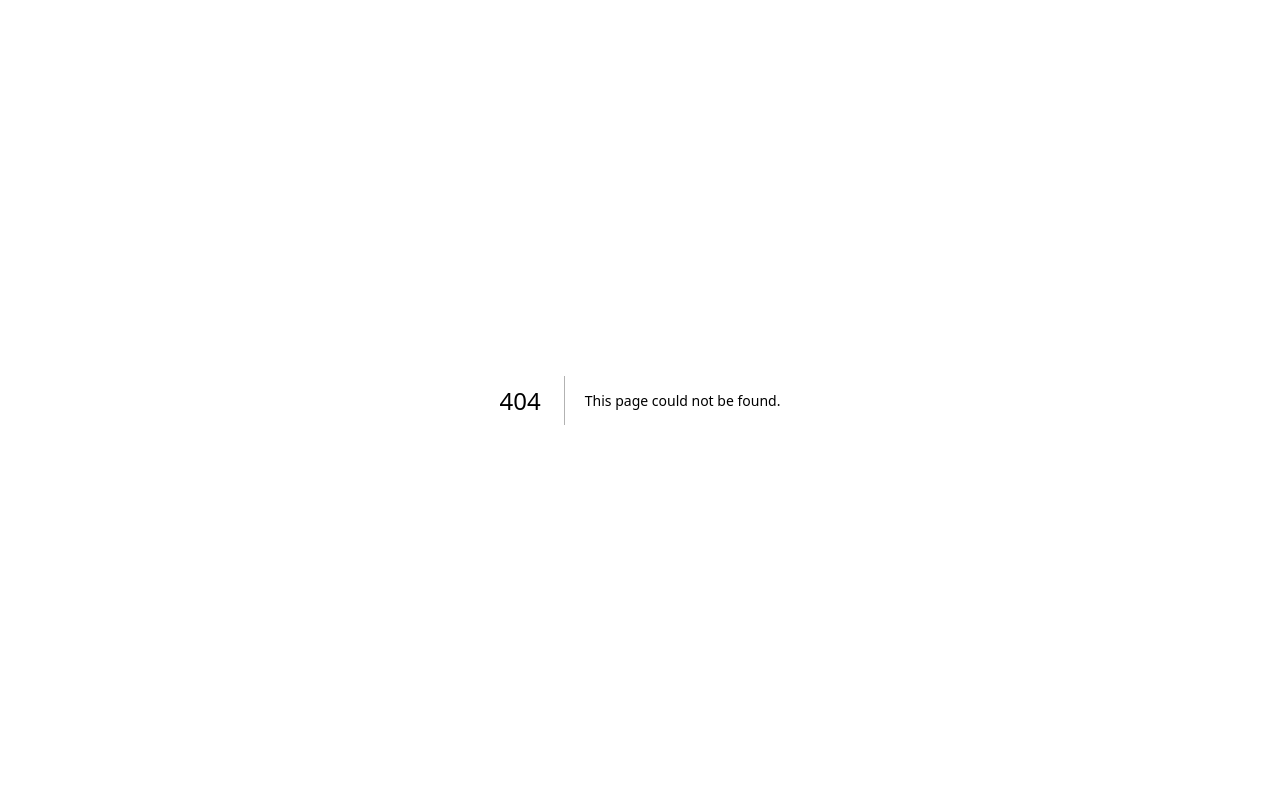
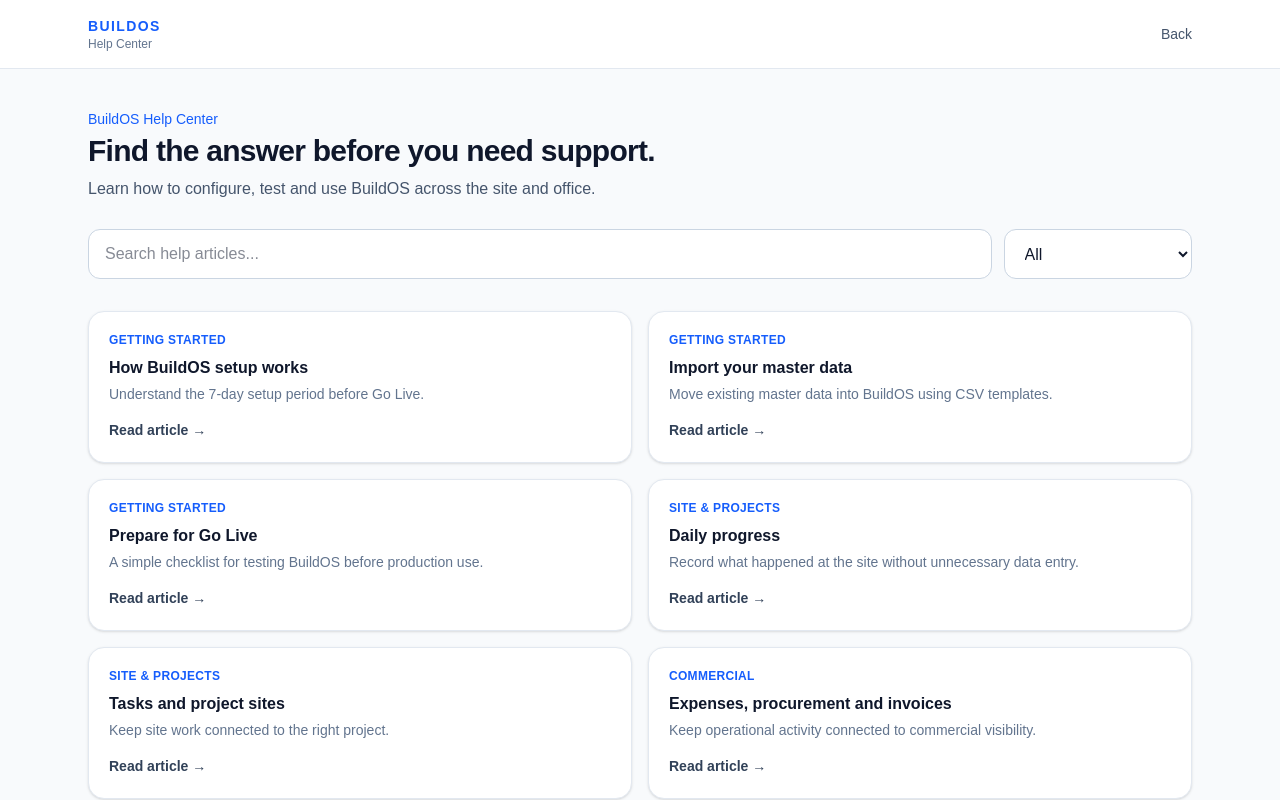
Before and after one commit to Manikumar-RMN/buildos, a Next.js app: page /help in a window 1280 px wide. Before the commit this address had no page. Shown: the top 800 px of the page. Built offline with nearby package versions, Linux system fonts and the light colour scheme.

Commit message:
Add BuildOS help center

```diff
--- /dev/null
+++ b/src/app/help/page.tsx
@@ -0,0 +1,42 @@
+'use client'
+
+import { useMemo, useState } from 'react'
+import { useRouter } from 'next/navigation'
+
+type Article = { category: string; title: string; summary: string; steps: string[]; href?: string }
+
+const articles: Article[] = [
+  { category: 'Getting started', title: 'How BuildOS setup works', summary: 'Understand the 7-day setup period before Go Live.', steps: ['Review your workspace configuration.', 'Import existing customers, vendors, workers and materials if needed.', 'Create a real project and connect its site.', 'Test daily progress, tasks, labour, materials and commercial workflows.', 'When your team is confident, return to Setup and choose Go Live.'], href: '/setup' },
+  { category: 'Getting started', title: 'Import your master data', summary: 'Move existing master data into BuildOS using CSV templates.', steps: ['Open Master Data Import from Setup.', 'Choose Customers, Vendors, Workers or Materials.', 'Download the matching template.', 'Fill the required columns and save as CSV.', 'Upload the file and fix any validation errors.', 'Import only after every row is marked Ready.'], href: '/import' },
+  { category: 'Getting started', title: 'Prepare for Go Live', summary: 'A simple checklist for testing BuildOS before production use.', steps: ['Make sure your project and site are ready.', 'Create sample setup transactions and test the workflows your team will use.', 'Train the people who will use BuildOS at the site and office.', 'Review the Setup Progress checklist.', 'Only the workspace Owner should complete Go Live.'], href: '/setup/progress' },
+  { category: 'Site & projects', title: 'Daily progress', summary: 'Record what happened at the site without unnecessary data entry.', steps: ['Open Daily Progress for the project site.', 'Add the work completed and relevant notes.', 'Record labour or material activity when needed.', 'Attach photos when they help explain progress.', 'Save the update so the project record stays current.'], href: '/daily-progress' },
+  { category: 'Site & projects', title: 'Tasks and project sites', summary: 'Keep site work connected to the right project.', steps: ['Create the project first.', 'Add or connect its project site.', 'Create tasks and assign them to the responsible team member.', 'Update task status as work progresses.'], href: '/tasks' },
+  { category: 'Commercial', title: 'Expenses, procurement and invoices', summary: 'Keep operational activity connected to commercial visibility.', steps: ['Record project expenses as they occur.', 'Create procurement records when materials need to be purchased.', 'Record receipts against purchase orders where applicable.', 'Create invoices and record payments separately from BuildOS subscription billing.', 'Use Reports to review project and commercial information.'], href: '/reports' },
+  { category: 'Troubleshooting', title: 'I cannot continue during setup', summary: 'What to do when your setup period has expired.', steps: ['Check the Setup page for the current workspace status.', 'If setup has expired, request an extension with the number of days you need.', 'Add a short reason so the implementation or platform team understands the request.', 'Wait for the request to be reviewed before continuing setup.'], href: '/setup' },
+]
+
+export default function HelpPage() {
+  const router = useRouter()
+  const [query, setQuery] = useState('')
+  const [category, setCategory] = useState('All')
+  const [selected, setSelected] = useState<Article | null>(null)
+
+  const categories = ['All', ...Array.from(new Set(articles.map(article => article.category)))]
+  const filtered = useMemo(() => articles.filter(article => {
+    const matchesCategory = category === 'All' || article.category === category
+    const text = `${article.title} ${article.summary} ${article.steps.join(' ')}`.toLowerCase()
+    return matchesCategory && text.includes(query.toLowerCase().trim())
+  }), [category, query])
+
+  return <main className="min-h-screen bg-slate-50 text-slate-900">
+    <header className="border-b border-slate-200 bg-white"><div className="mx-auto flex max-w-6xl items-center justify-between px-6 py-4"><div><div className="text-sm font-bold tracking-widest text-blue-600">BUILDOS</div><div className="text-xs text-slate-500">Help Center</div></div><button onClick={() => router.back()} className="text-sm font-medium text-slate-600 hover:text-slate-900">Back</button></div></header>
+    <div className="mx-auto max-w-6xl px-6 py-10">
+      <div className="max-w-3xl"><p className="text-sm font-medium text-blue-600">BuildOS Help Center</p><h1 className="mt-1 text-3xl font-bold tracking-tight">Find the answer before you need support.</h1><p className="mt-2 text-slate-600">Learn how to configure, test and use BuildOS across the site and office.</p></div>
+      <div className="mt-7 flex flex-col gap-3 md:flex-row"><input value={query} onChange={e => setQuery(e.target.value)} placeholder="Search help articles..." className="w-full rounded-xl border border-slate-300 bg-white px-4 py-3 text-slate-900 outline-none focus:border-blue-500"/><select value={category} onChange={e => setCategory(e.target.value)} className="rounded-xl border border-slate-300 bg-white px-4 py-3 text-slate-900 md:w-56">{categories.map(item => <option key={item}>{item}</option>)}</select></div>
+      <div className="mt-8 grid gap-4 md:grid-cols-2">{filtered.map(article => <button key={article.title} onClick={() => setSelected(article)} className="rounded-2xl border border-slate-200 bg-white p-5 text-left shadow-sm transition hover:border-blue-200 hover:shadow"><p className="text-xs font-semibold uppercase tracking-wide text-blue-600">{article.category}</p><h2 className="mt-2 font-semibold">{article.title}</h2><p className="mt-1 text-sm text-slate-500">{article.summary}</p><span className="mt-4 inline-block text-sm font-semibold text-slate-700">Read article →</span></button>)}</div>
+      {!filtered.length && <div className="mt-8 rounded-2xl border border-slate-200 bg-white p-8 text-center text-sm text-slate-500">No help articles match your search. Try a different phrase.</div>}
+      <div className="mt-10 rounded-2xl border border-blue-200 bg-blue-50 p-5"><h2 className="font-semibold">Need help with your workspace?</h2><p className="mt-1 text-sm text-slate-600">If an issue cannot be resolved from the Help Center, contact your BuildOS implementation or support team.</p></div>
+    </div>
+    {selected && <div className="fixed inset-0 z-50 bg-slate-900/40 p-4 md:p-10" onClick={() => setSelected(null)}><div className="mx-auto max-h-full max-w-2xl overflow-y-auto rounded-2xl bg-white p-6 shadow-xl" onClick={e => e.stopPropagation()}><div className="flex items-start justify-between gap-4"><div><p className="text-xs font-semibold uppercase tracking-wide text-blue-600">{selected.category}</p><h2 className="mt-1 text-2xl font-bold">{selected.title}</h2></div><button onClick={() => setSelected(null)} className="rounded-lg px-3 py-1 text-slate-500 hover:bg-slate-100">Close</button></div><p className="mt-4 text-sm text-slate-600">{selected.summary}</p><ol className="mt-5 space-y-3">{selected.steps.map((step, index) => <li key={step} className="flex gap-3 text-sm"><span className="flex h-6 w-6 shrink-0 items-center justify-center rounded-full bg-blue-50 text-xs font-bold text-blue-700">{index + 1}</span><span>{step}</span></li>)}</ol>{selected.href && <button onClick={() => router.push(selected.href)} className="mt-6 rounded-lg bg-blue-600 px-4 py-2.5 text-sm font-semibold text-white">Open this area</button>}</div></div>}
+  </main>
+}
```
